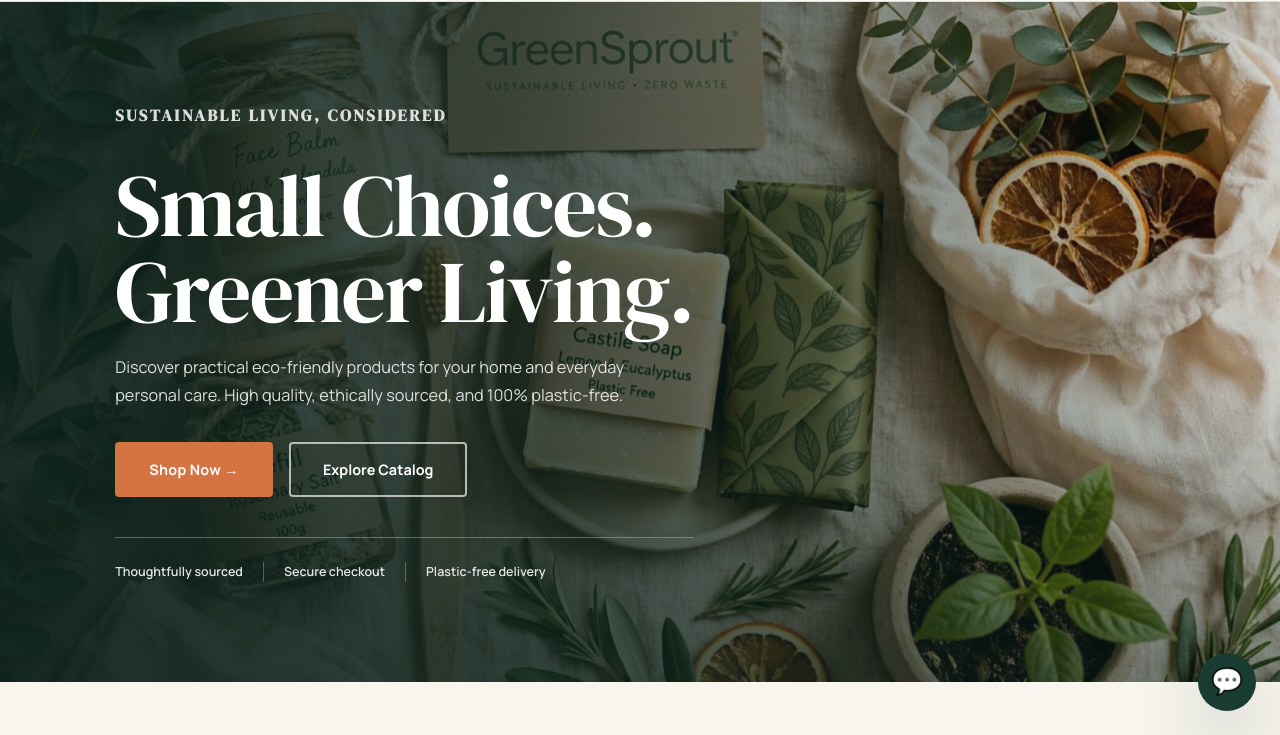
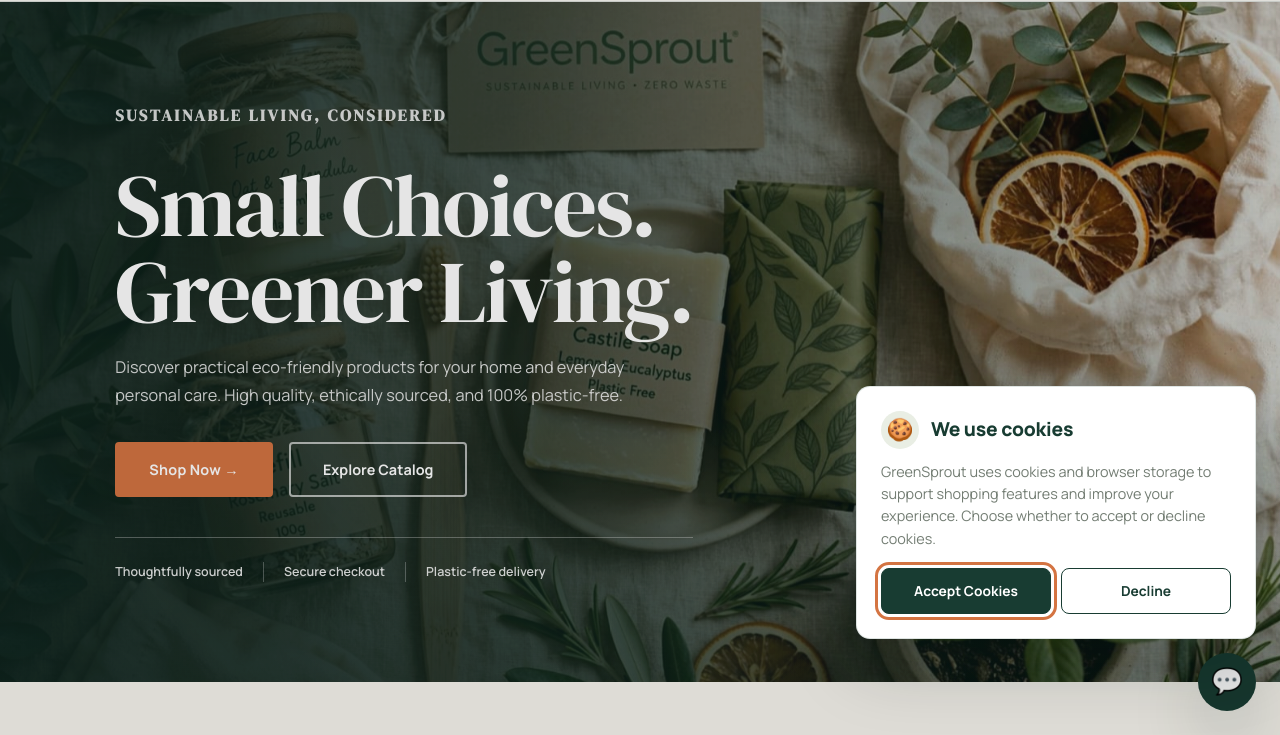
Before and after one commit to SithilSemitha/green-sprout-ui, a plain HTML site: page index.html in a window 1280 px wide. Shown: the part 65-800 px from the top of the page. Drawn offline with Linux system fonts and the light colour scheme.

Commit message:
feat: Added a cookie consent bar

```diff
--- a/css/style.css
+++ b/css/style.css
@@ -2721,6 +2721,105 @@ footer {
   nav { background: var(--bg-cream); }
 }
 
+.cookie-consent {
+  position: fixed;
+  inset: auto 24px 96px auto;
+  width: min(400px, calc(100vw - 32px));
+  max-width: none;
+  max-height: min(440px, calc(100dvh - 112px));
+  margin: 0;
+  padding: 24px;
+  overflow-y: auto;
+  border: 1px solid rgba(27, 67, 50, 0.14);
+  border-radius: 14px;
+  background: var(--white);
+  color: var(--text-body);
+  box-shadow: 0 24px 70px rgba(8, 28, 21, 0.22);
+  animation: cookie-consent-enter 180ms ease-out;
+}
+
+.cookie-consent-heading {
+  display: flex;
+  align-items: center;
+  gap: 12px;
+  margin-bottom: 12px;
+}
+
+.cookie-consent-icon {
+  display: grid;
+  width: 38px;
+  height: 38px;
+  flex: 0 0 38px;
+  place-items: center;
+  border-radius: 50%;
+  background: var(--bg-sage);
+  font-size: 1.35rem;
+}
+
+.cookie-consent-heading h2 {
+  color: var(--primary);
+  font-family: var(--font-body);
+  font-size: 1.2rem;
+  font-weight: 800;
+  line-height: 1.2;
+}
+
+.cookie-consent p {
+  margin-bottom: 18px;
+  color: var(--text-muted);
+  font-size: 0.9rem;
+  line-height: 1.55;
+}
+
+.cookie-consent-actions {
+  display: grid;
+  grid-template-columns: repeat(2, minmax(0, 1fr));
+  gap: 10px;
+}
+
+.cookie-consent-actions button {
+  min-height: 46px;
+  padding: 10px 12px;
+  border: 1px solid var(--primary);
+  border-radius: 8px;
+  font: inherit;
+  font-size: 0.86rem;
+  font-weight: 700;
+  cursor: pointer;
+  transition: var(--transition);
+}
+
+.cookie-accept {
+  background: var(--primary);
+  color: var(--white);
+}
+
+.cookie-accept:hover { background: var(--primary-light); }
+
+.cookie-decline {
+  background: var(--white);
+  color: var(--primary);
+}
+
+.cookie-decline:hover { background: var(--bg-sage); }
+
+.cookie-consent-actions button:focus-visible {
+  outline: 3px solid var(--accent-orange);
+  outline-offset: 3px;
+}
+
+@media (max-width: 480px) {
+  .cookie-consent {
+    inset: auto 12px 88px 12px;
+    width: auto;
+    max-height: calc(100dvh - 100px);
+    padding: 20px;
+  }
+
+  .cookie-consent-actions { grid-template-columns: 1fr; gap: 10px; }
+  .cookie-consent-actions button { min-height: 42px; }
+}
+
 @media (prefers-reduced-motion: reduce) {
   *, *::before, *::after {
     scroll-behavior: auto !important;
@@ -2739,3 +2838,8 @@ footer {
   from { transform: scale(1); }
   to { transform: scale(1.045); }
 }
+
+@keyframes cookie-consent-enter {
+  from { opacity: 0; transform: translateY(8px); }
+  to { opacity: 1; transform: translateY(0); }
+}
--- a/js/main.js
+++ b/js/main.js
@@ -10,15 +10,62 @@ document.addEventListener('DOMContentLoaded', () => {
   initFavoritesNavigation();
   highlightActiveNavLink();
   initChatWidget();
-  initSplashScreen();
+  initSplashScreen(initCookieConsent);
 });
 
-function initSplashScreen() {
+function initCookieConsent() {
+  const storageKey = 'greenSproutCookieConsent';
+  let savedChoice;
+
+  try {
+    savedChoice = sessionStorage.getItem(storageKey);
+  } catch {}
+
+  if (savedChoice === 'accepted' || savedChoice === 'declined') return;
+
+  const consent = document.createElement('dialog');
+  consent.className = 'cookie-consent';
+  consent.setAttribute('aria-labelledby', 'cookieConsentTitle');
+  consent.setAttribute('aria-describedby', 'cookieConsentDescription');
+  consent.innerHTML = `
+    <div class="cookie-consent-heading">
+      <span class="cookie-consent-icon" aria-hidden="true">🍪</span>
+      <h2 id="cookieConsentTitle">We use cookies</h2>
+    </div>
+    <p id="cookieConsentDescription">GreenSprout uses cookies and browser storage to support shopping features and improve your experience. Choose whether to accept or decline cookies.</p>
+    <div class="cookie-consent-actions">
+      <button class="cookie-accept" type="button" data-cookie-choice="accepted">Accept Cookies</button>
+      <button class="cookie-decline" type="button" data-cookie-choice="declined">Decline</button>
+    </div>
+  `;
+
+  consent.addEventListener('cancel', event => event.preventDefault());
+  consent.addEventListener('click', event => {
+    const choiceButton = event.target.closest('[data-cookie-choice]');
+    if (!choiceButton) return;
+
+    try {
+      sessionStorage.setItem(storageKey, choiceButton.dataset.cookieChoice);
+    } catch {}
+
+    consent.close();
+    consent.remove();
+  });
+
+  document.body.appendChild(consent);
+  consent.showModal();
+}
+
+function initSplashScreen(onComplete = () => {}) {
   const body = document.body;
-  if (!body) return;
+  if (!body) {
+    onComplete();
+    return;
+  }
 
   const hasSeenSplash = sessionStorage.getItem('greensproutSplashSeen') === 'true';
   if (hasSeenSplash) {
+    onComplete();
     return;
   }
 
@@ -45,6 +92,7 @@ function initSplashScreen() {
     body.classList.add('splash-finished');
     window.setTimeout(() => {
       splash.remove();
+      onComplete();
     }, 700);
   }, 1400);
 }
```
